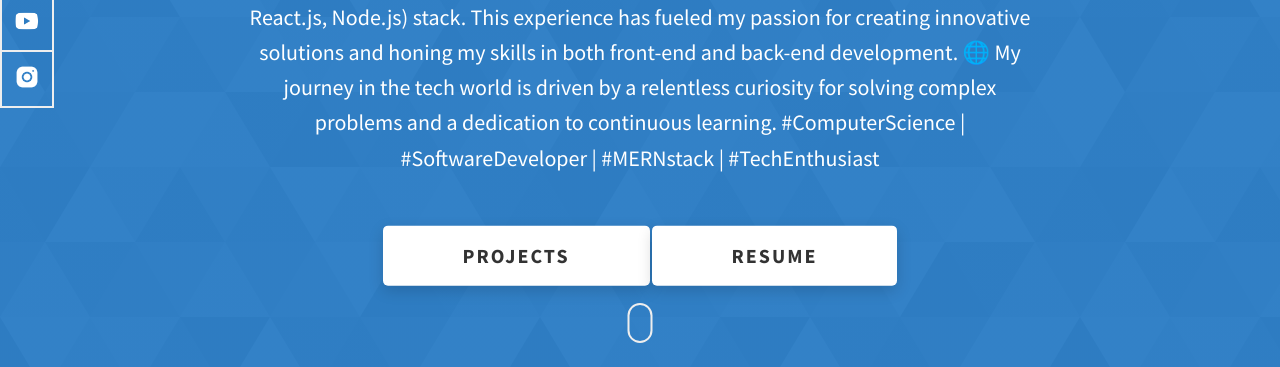
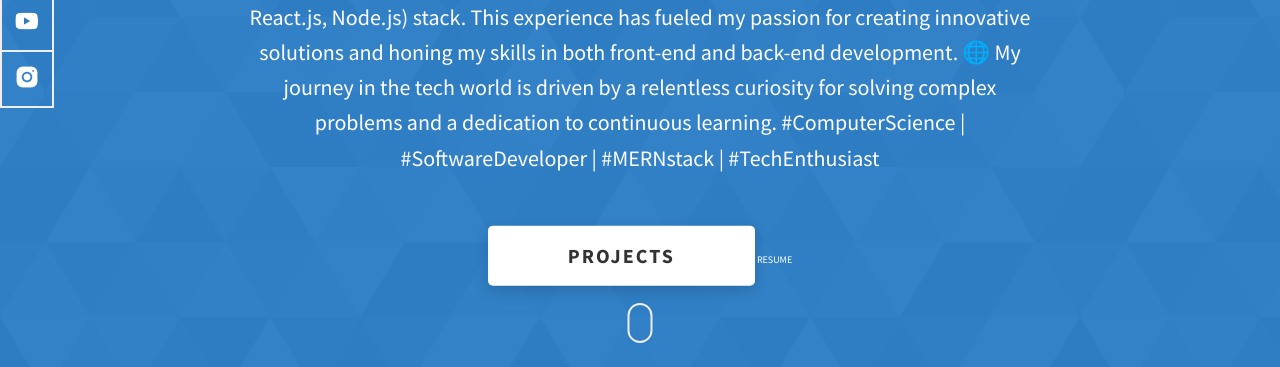
Before and after one commit to vikassharma011/PORTFOLIO_VIKU, a website: page index.html in a window 1280 px wide. Shown: the part 433-800 px from the top of the page. Drawn offline with Linux system fonts and the light colour scheme.

Commit message:
Update index.html

```diff
--- a/index.html
+++ b/index.html
@@ -98,7 +98,7 @@
         </div>
         <div class="home-hero__cta" >
           <a href="./#projects" class="btn btn--bg">Projects</a>
-          <a href="https://drive.google.com/file/d/1V7MXuBq2fYt-CeLJlQFC_favmvoA53Dx/view?usp=drive_link" class="btn btn--bg">
+          <a href="https://drive.google.com/file/d/1s7tqNq8MapyzU8eV-ZsDasEpGjwB_j2H/view?usp=sharing">
             RESUME
           </a>
         </div>
```
